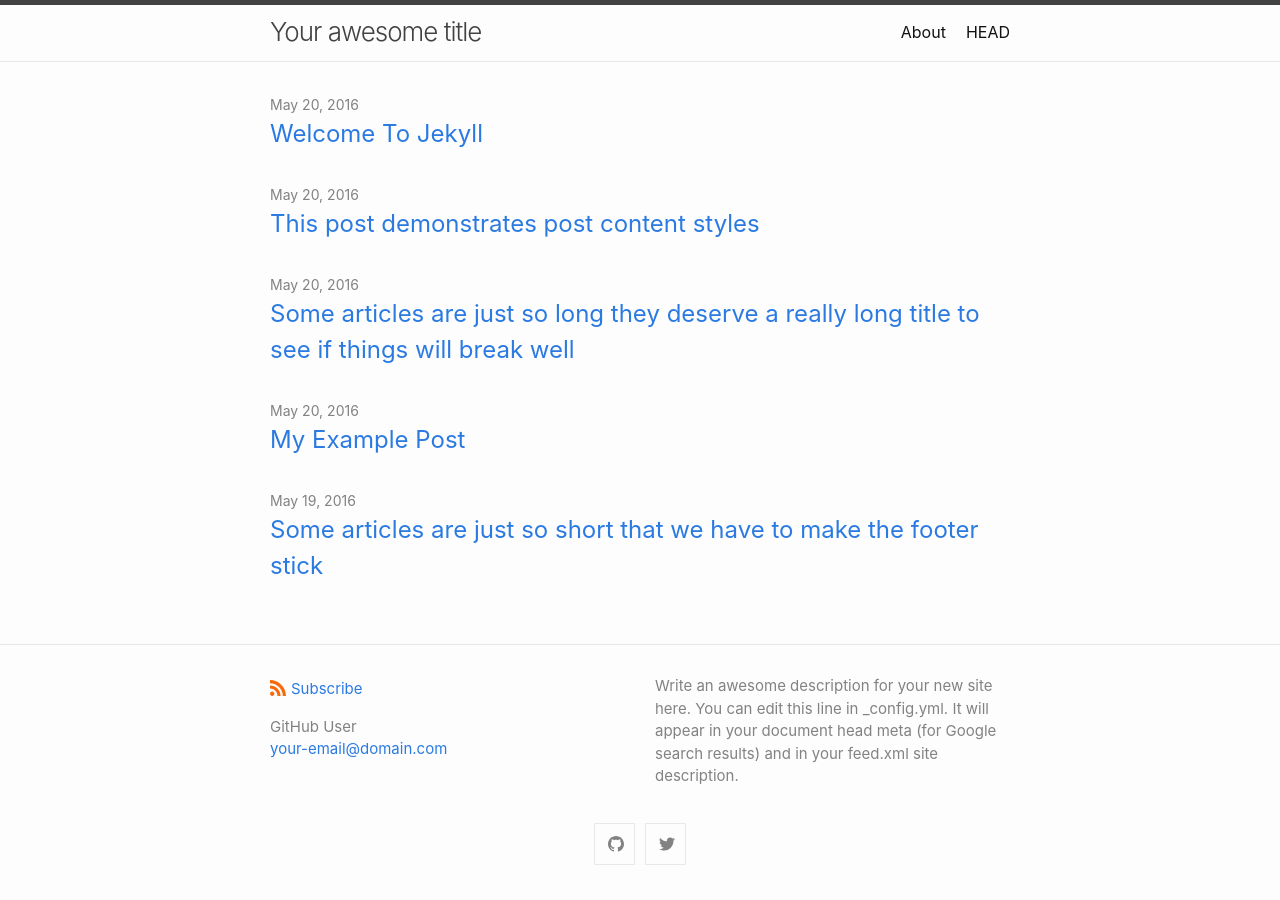
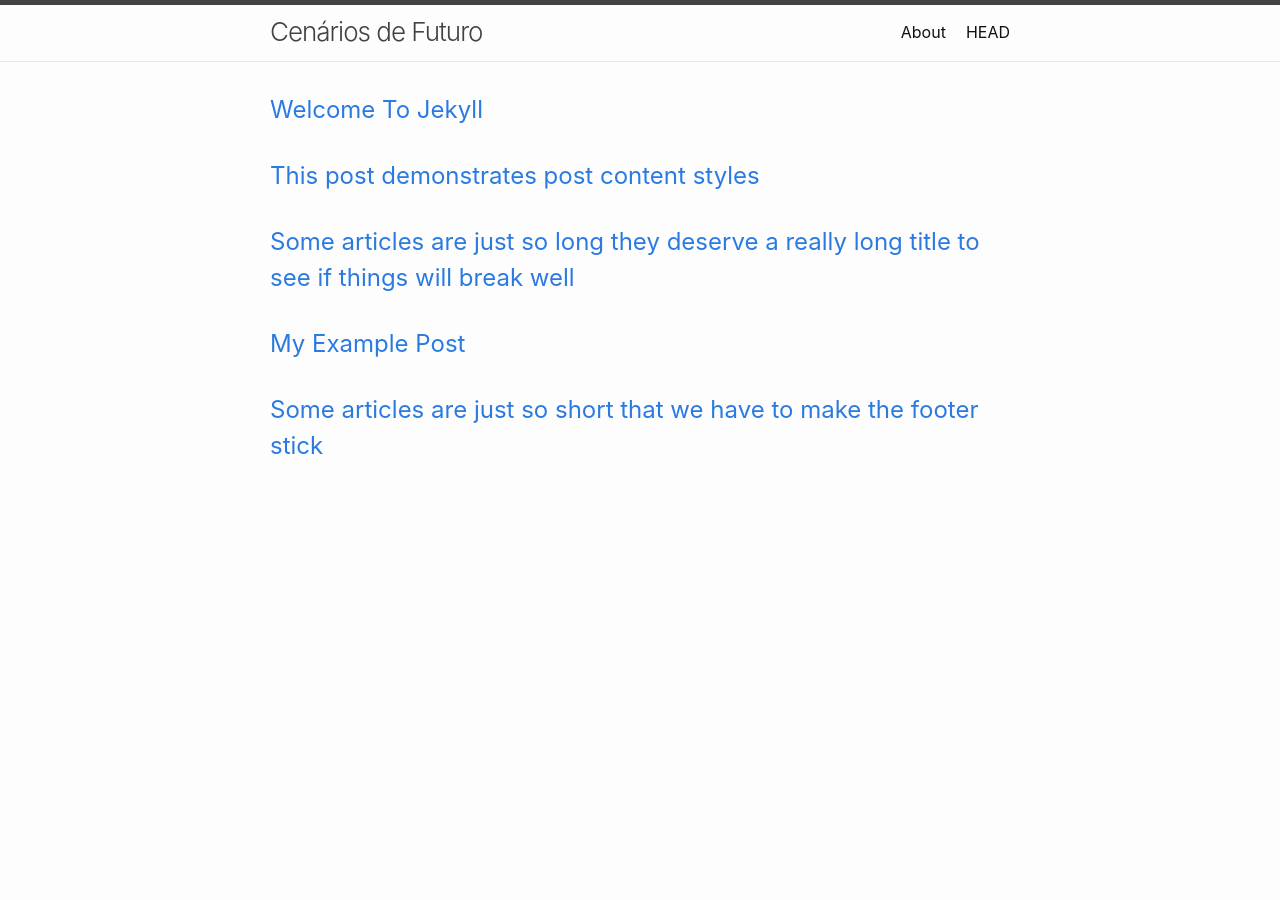
Before and after one commit to FundacaoLemann/cenarios-de-futuro, a Jekyll site: the page built from index.md, in a window 1280 px wide. Built offline with Jekyll 4.4.1, drawn with Linux system fonts in a browser that asks for light colours.

Commit message:
Layout adjustments

```diff
--- a/_config.yml
+++ b/_config.yml
@@ -1,11 +1,9 @@
-title: Your awesome title
+title: Cenários de Futuro
 author:
-  name: GitHub User
-  email: your-email@domain.com
+  name: maluta
+  email: tiago@fundacaolemann.org.br
 description: > # this means to ignore newlines until "show_excerpts:"
-  Write an awesome description for your new site here. You can edit this
-  line in _config.yml. It will appear in your document head meta (for
-  Google search results) and in your feed.xml site description.
+  ''
 
 show_excerpts: false # set to true to show excerpts on the homepage
 
@@ -16,8 +14,8 @@ minima:
 
   # generate social links in footer
   social_links:
-    twitter: jekyllrb
-    github:  jekyll
+    #twitter: jekyllrb
+    #github:  jekyll
     # devto: jekyll
     # dribbble: jekyll
     # facebook: jekyll
--- a/_layouts/default.html
+++ b/_layouts/default.html
@@ -1,5 +1,5 @@
 <!DOCTYPE html>
-<html lang="{{ page.lang | default: site.lang | default: "en" }}">
+<html lang="{{ page.lang | default: site.lang | default: "pt-br" }}">
 
   {%- include head.html -%}
 
@@ -13,7 +13,7 @@
       </div>
     </main>
 
-    {%- include footer.html -%}
+    <!-- {%- include footer.html -%} -->
 
   </body>
 
--- a/_layouts/home.html
+++ b/_layouts/home.html
@@ -25,7 +25,7 @@ layout: default
       {%- assign date_format = site.minima.date_format | default: "%b %-d, %Y" -%}
       {%- for post in posts -%}
       <li>
-        <span class="post-meta">{{ post.date | date: date_format }}</span>
+        <!-- <span class="post-meta">{{ post.date | date: date_format }}</span> -->
         <h3>
           <a class="post-link" href="{{ post.url | relative_url }}">
             {{ post.title | escape }}
```
